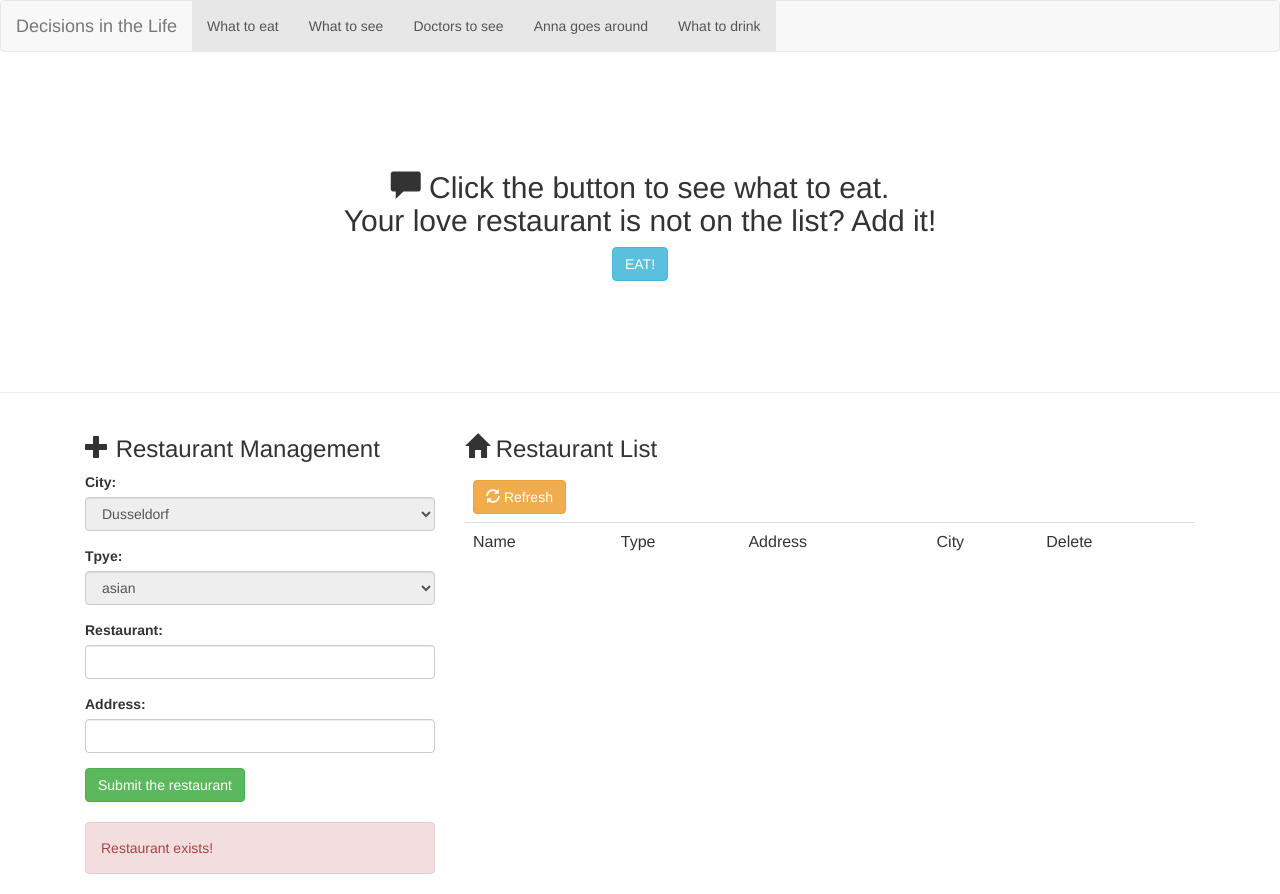
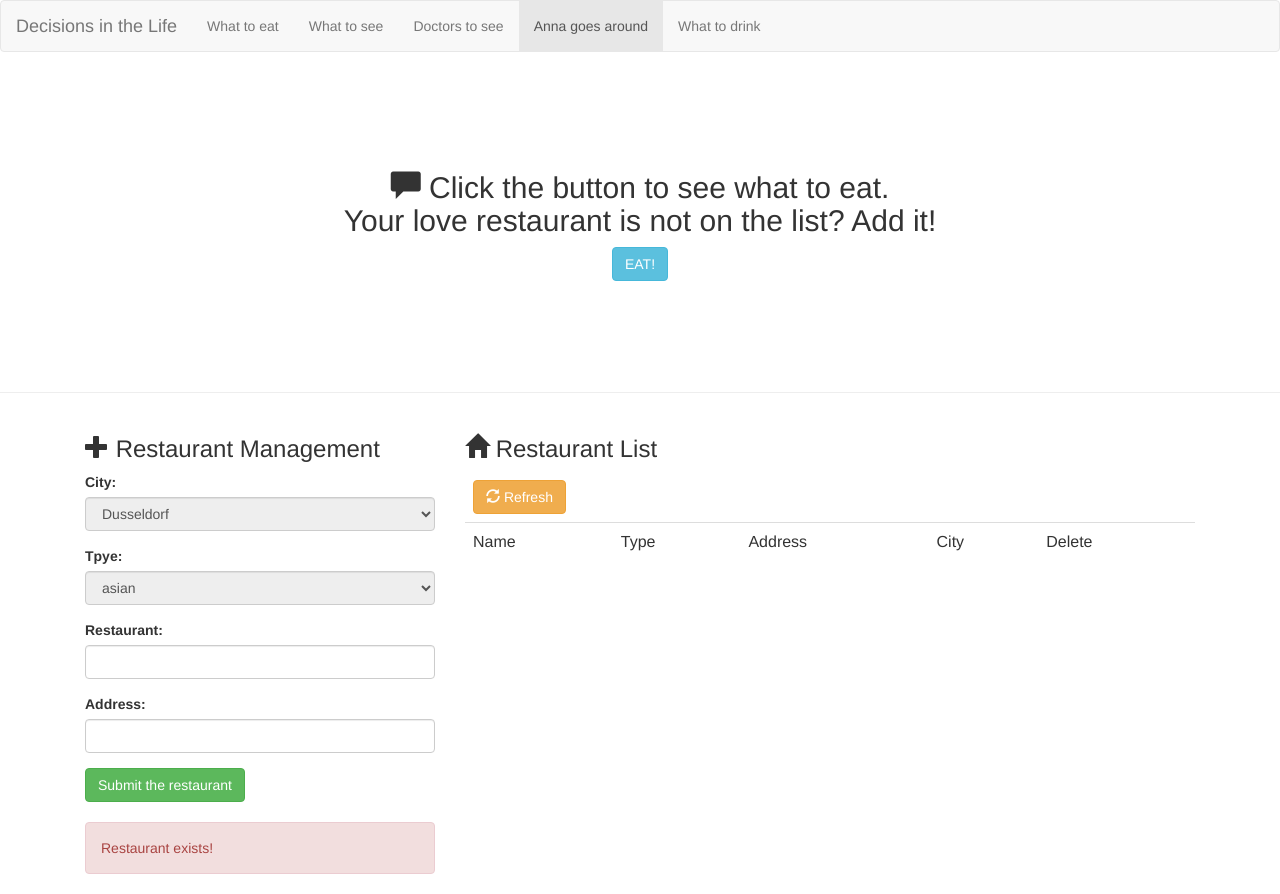
Before and after one commit to kunyao0531/lifedecision, a website: page public/Anna.html in a window 1280 px wide. Drawn offline with nearby package versions, Linux system fonts and the light colour scheme.

Commit message:
changed by anna

```diff
--- a/public/Anna.html
+++ b/public/Anna.html
@@ -29,11 +29,11 @@
             <!-- Collect the nav links, forms, and other content for toggling -->
             <div class="collapse navbar-collapse" id="bs-example-navbar-collapse-1">
                 <ul class="nav navbar-nav">
-                    <li class="active"><a href="#">What to eat <span class="sr-only">(current)</span></a></li>
-                    <li class="active"><a href="/linda">What to see</a></li>
-                    <li class="active"><a href="/alice">Doctors to see</a></li>
+                    <li><a href="#">What to eat <span class="sr-only">(current)</span></a></li>
+                    <li><a href="/linda">What to see</a></li>
+                    <li><a href="/alice">Doctors to see</a></li>
                     <li class="active"><a href="/Anna">Anna goes around</a></li>
-                    <li class="active"><a href="/spt">What to drink</a></li>
+                    <li><a href="/spt">What to drink</a></li>
                 </ul>
             </div>
             <!-- /.navbar-collapse -->
```
